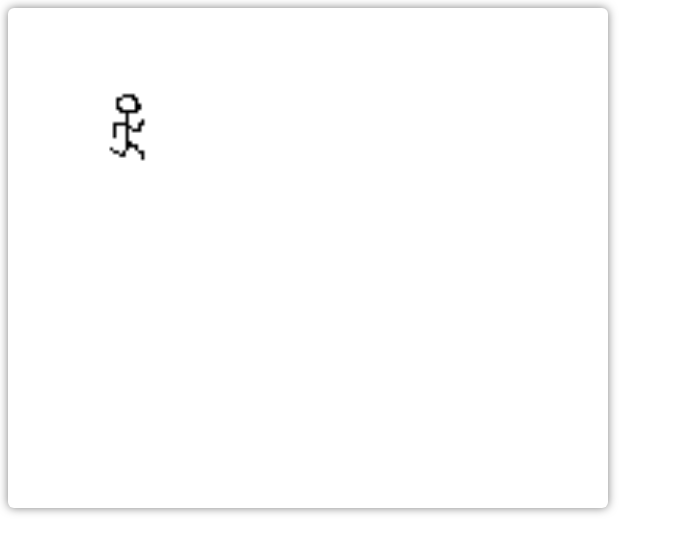
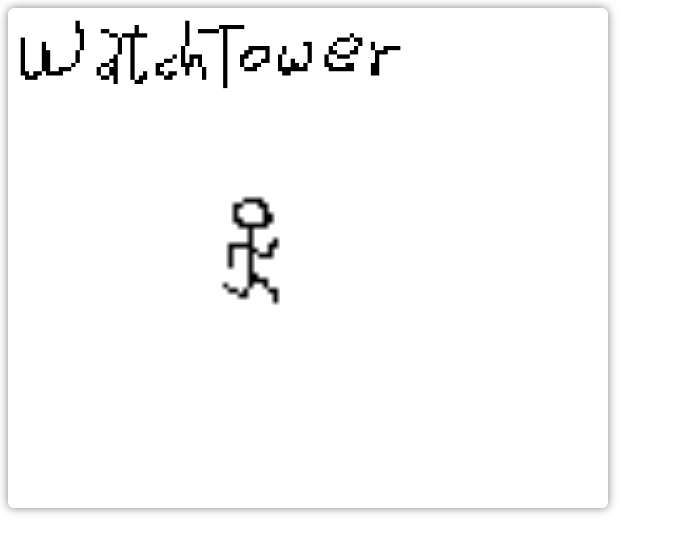
Before and after one commit to nocivescience/precursorCaminandoWT, a plain HTML site: page index.html in a window 1280 px wide. Shown: the whole page, without its empty margins (0-675 px from the left). Drawn offline with Linux system fonts and the light colour scheme.

Commit message:
wt agregado

```diff
--- a/index.html
+++ b/index.html
@@ -24,11 +24,11 @@
         figura2.src = './figura2.png';
         [figura1, figura2].forEach((figura, i) => {
             figura.style.position = 'absolute';
-            figura.style.width = '100px';
-            figura.style.height = '100px';
+            figura.style.width = '160px';
+            figura.style.height = '160px';
             figura.style.userSelect = 'none';
-            figura.style.top = '80px';
-            figura.style.left = '80px';
+            figura.style.top = '180px';
+            figura.style.left = '180px';
             container.appendChild(figura);
             figura.style.display = 'none'; // Ocultar ambas figuras al principio
         });
@@ -55,6 +55,7 @@
 
         alternateFigures(); // Inicia la alternancia perpetua
     </script>
+    <script src="./wt.js"></script>
 </body>
 </html>
 
--- /dev/null
+++ b/wt.js
@@ -0,0 +1,38 @@
+const wt1= new Image();
+wt1.src = "assets/wt1.png";
+const wt2= new Image();
+wt2.src = "assets/wt2.png";
+const wt3= new Image();
+wt3.src = "assets/wt3.png";
+[wt1, wt2, wt3].forEach((imagen,i) => {
+    imagen.style.position = "absolute";
+    imagen.style.left = "0px";
+    imagen.style.top = "0px";
+    imagen.style.width = "90%";
+    imagen.style.height = "auto";
+    imagen.style.zIndex = "1";
+    imagen.style.userSelect = "none";
+    imagen.style.display = "none";
+    container.appendChild(imagen);
+});
+let currentWt = 0;
+function alternateWT(){
+    if(currentWt == 0){
+        wt1.style.display = "block";
+        wt2.style.display = "none";
+        wt3.style.display = "none";
+        currentWt = 1;
+    }else if(currentWt == 1){
+        wt1.style.display = "none";
+        wt2.style.display = "block";
+        wt3.style.display = "none";
+        currentWt = 2;
+    }else if(currentWt == 2){
+        wt1.style.display = "none";
+        wt2.style.display = "none";
+        wt3.style.display = "block";
+        currentWt = 0;
+    }
+    setTimeout(alternateWT, 80);
+}
+alternateWT();
```
Also changed, not shown: assets/wt1.png (renamed from wt1.png), assets/wt2.png (renamed from wt2.png), assets/wt3.png (renamed from wt3.png).
